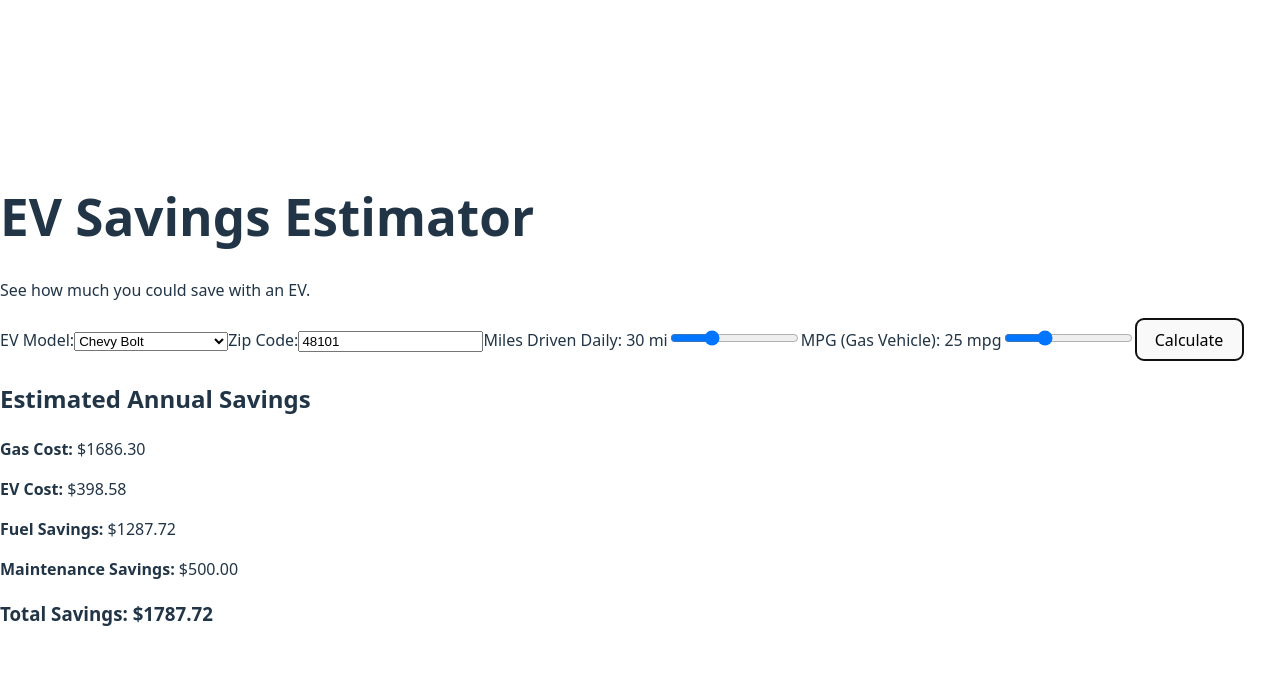
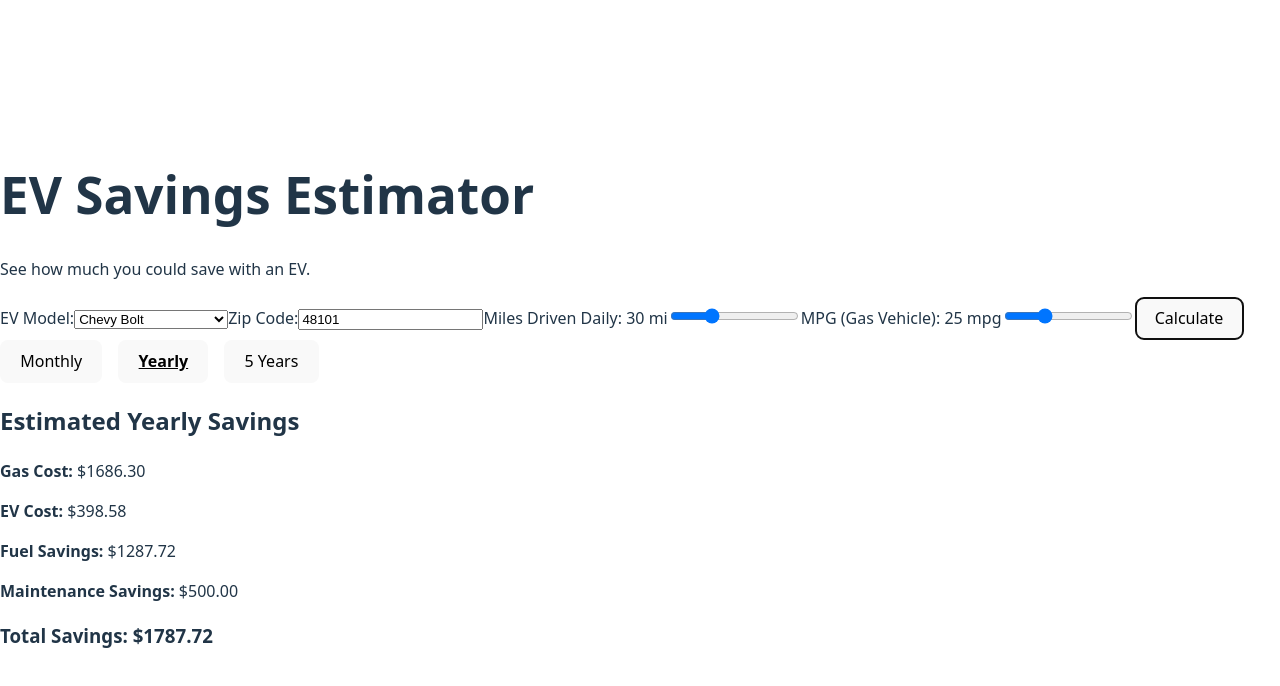
Before and after one commit to AlyssaWendt/ev-estimator, a React (Vite) app: page / in a window 1280 px wide. Both pictures are taken after a click on the button "Calculate". Shown: the top 686 px of the page. Built offline with nearby package versions, Linux system fonts and the light colour scheme.

Commit message:
- Add tabbed summary to EV cost savings estimator for monthly, yearly, and five-year views - Refactor Summary.tsx to calculate and display savings based on selected tab

```diff
--- a/src/features/Estimator/Estimator.tsx
+++ b/src/features/Estimator/Estimator.tsx
@@ -1,10 +1,9 @@
 import { useState } from 'react'
 import { calculateSavings } from '../../utils/calculateSavings'
-import type { EstimateInput } from '../../utils/calculateSavings'
 import ZipInput from './ZipInput'
 import Slider from './Slider'
 import ResultSummary from './Summary'
-import type { ZappyData } from '../../type/types'
+import type { EstimateInput, ZappyData } from '../../type/types'
 import mockData from '../../data/mockZappyData.json'
 import styles from './estimator.module.scss'
 import VehicleSelect from './VehicleSelect'
--- a/src/features/Estimator/Summary.tsx
+++ b/src/features/Estimator/Summary.tsx
@@ -1,14 +1,62 @@
+import { useState } from 'react'
 import type { ResultSummaryProps } from '../../type/types'
 
+const TABS = [
+    { label: 'Monthly', value: 'monthly' },
+    { label: 'Yearly', value: 'yearly' },
+    { label: '5 Years', value: 'fiveYears' }
+]
+
 export default function ResultSummary({ results }: ResultSummaryProps) {
+    const [activeTab, setActiveTab] = useState('yearly')
+
+    const getSummary = () => {
+        switch (activeTab) {
+            case 'monthly':
+                return {
+                    gasAnnualCost: results.gasAnnualCost / 12,
+                    evAnnualCost: results.evAnnualCost / 12,
+                    fuelSavings: results.fuelSavings / 12,
+                    maintenanceSavings: results.maintenanceSavings / 12,
+                    totalSavings: results.totalSavings / 12
+                }
+            case 'fiveYears':
+                return {
+                    gasAnnualCost: results.gasAnnualCost * 5,
+                    evAnnualCost: results.evAnnualCost * 5,
+                    fuelSavings: results.fuelSavings * 5,
+                    maintenanceSavings: results.maintenanceSavings * 5,
+                    totalSavings: results.totalSavings * 5
+                }
+            default:
+                return results
+        }
+    }
+
+    const summary = getSummary()
+
     return (
         <div>
-            <h2>Estimated Annual Savings</h2>
-            <p><strong>Gas Cost:</strong> ${results.gasAnnualCost.toFixed(2)}</p>
-            <p><strong>EV Cost:</strong> ${results.evAnnualCost.toFixed(2)}</p>
-            <p><strong>Fuel Savings:</strong> ${results.fuelSavings.toFixed(2)}</p>
-            <p><strong>Maintenance Savings:</strong> ${results.maintenanceSavings.toFixed(2)}</p>
-            <h3><strong>Total Savings:</strong> ${results.totalSavings.toFixed(2)}</h3>
+            <div style={{ display: 'flex', gap: '1rem', marginBottom: '1rem' }}>
+                {TABS.map(tab => (
+                    <button
+                        key={tab.value}
+                        onClick={() => setActiveTab(tab.value)}
+                        style={{
+                            fontWeight: activeTab === tab.value ? 'bold' : 'normal',
+                            textDecoration: activeTab === tab.value ? 'underline' : 'none'
+                        }}
+                    >
+                        {tab.label}
+                    </button>
+                ))}
+            </div>
+            <h2>Estimated {TABS.find(t => t.value === activeTab)?.label} Savings</h2>
+            <p><strong>Gas Cost:</strong> ${summary.gasAnnualCost.toFixed(2)}</p>
+            <p><strong>EV Cost:</strong> ${summary.evAnnualCost.toFixed(2)}</p>
+            <p><strong>Fuel Savings:</strong> ${summary.fuelSavings.toFixed(2)}</p>
+            <p><strong>Maintenance Savings:</strong> ${summary.maintenanceSavings.toFixed(2)}</p>
+            <h3><strong>Total Savings:</strong> ${summary.totalSavings.toFixed(2)}</h3>
         </div>
     )
 }
```
Also changed, not shown: src/utils/calculateSavings.ts (+1 -8 lines).
